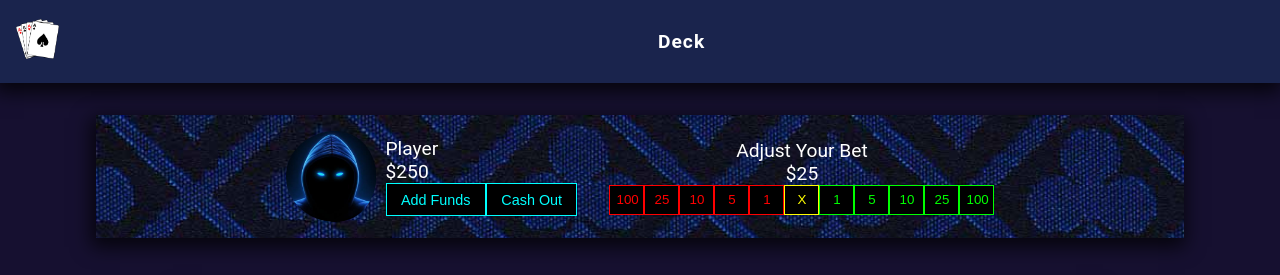
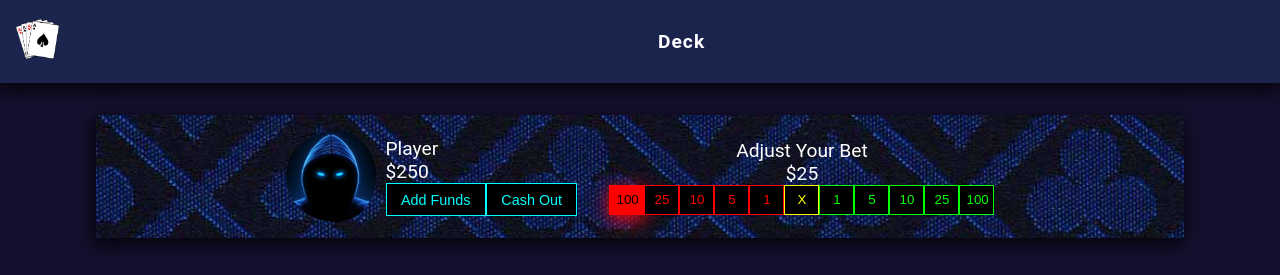
Before and after one commit to mrmendoza-dev/casino-games, a React (Vite) app: page / in a window 1280 px wide. In both pictures the pointer is over the button 626 px from the left and 199 px from the top of the page. Shown: the top 275 px of the page. Built offline with nearby package versions, Linux system fonts and the light colour scheme.

Commit message:
minor styling

```diff
--- a/src/css/Dashboard.css
+++ b/src/css/Dashboard.css
@@ -50,12 +50,32 @@
 .bet-minus {
   color: #f00;
   border: 1px solid #f00;
+  transition: all 200ms;
 }
 .bet-plus {
   color: #0f0;
+
   border: 1px solid #0f0;
+  transition: all 200ms;
 }
 .bet-reset {
   color: #ff0;
   border: 1px solid #ff0;
+  transition: all 200ms;
 }
+
+.bet-minus:hover {
+  background-color: #f00;
+  box-shadow: 0 5px 20px #f00;
+  color: black;
+}
+.bet-plus:hover {
+  background-color: #0f0;
+  box-shadow: 0 5px 20px #0f0;
+  color: black;
+}
+.bet-reset:hover {
+  background-color: #ff0;
+  box-shadow: 0 5px 20px #ff0;
+  color: black;
+}
```
